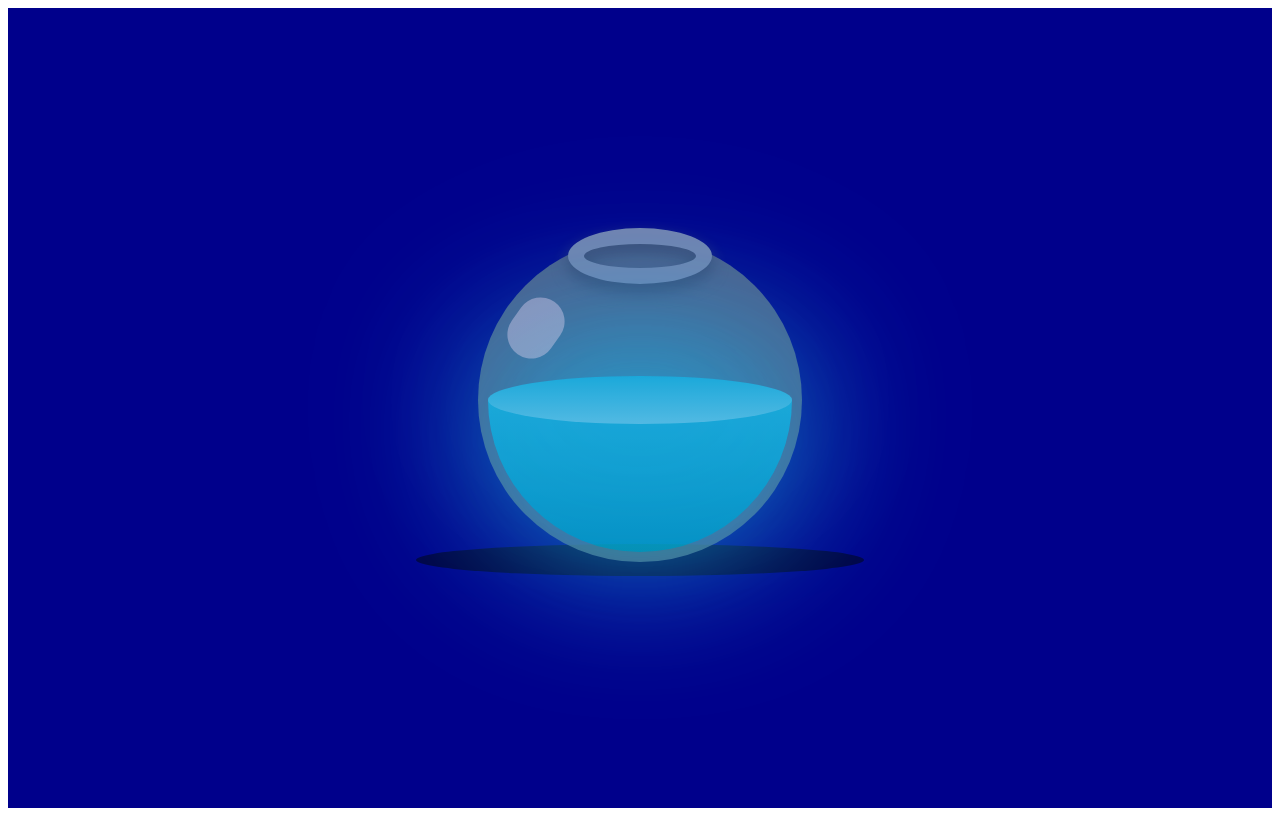
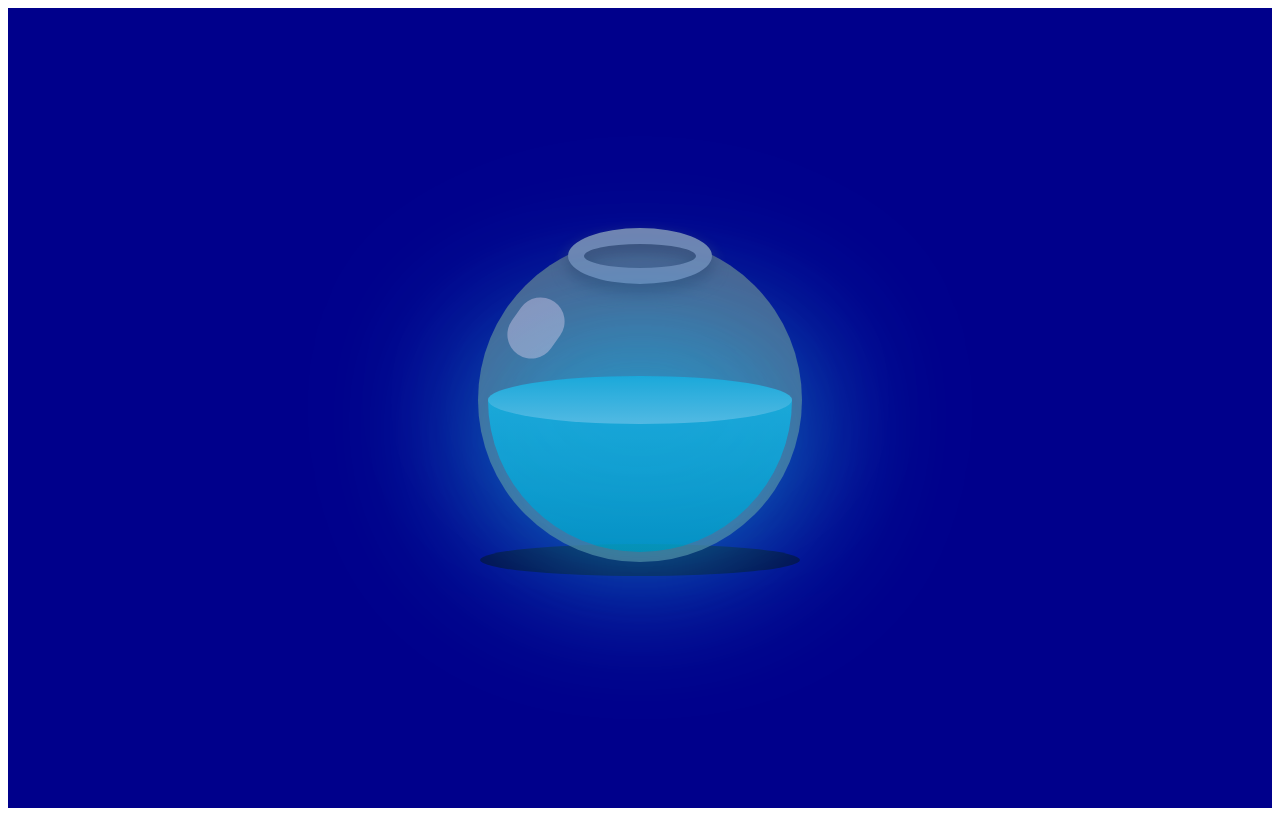
Before and after one commit to Orijhins/Sheet-Happens, a plain HTML site: page index.html in a window 1280 px wide. Drawn offline with Linux system fonts and the light colour scheme.

Commit message:
Fixing shadow

```diff
--- a/app.css
+++ b/app.css
@@ -74,7 +74,7 @@
     top: calc(50% + 10rem);
     left: 50%;
     height: 2rem;
-    width: 35%;
+    width: 20rem;
     transform: translate(-50%, -50%);
     background: rgba(0, 0, 0, 0.5);
     border-radius: 50%;
```
